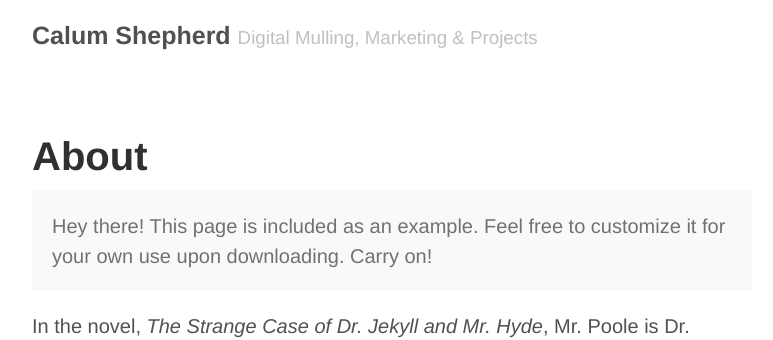
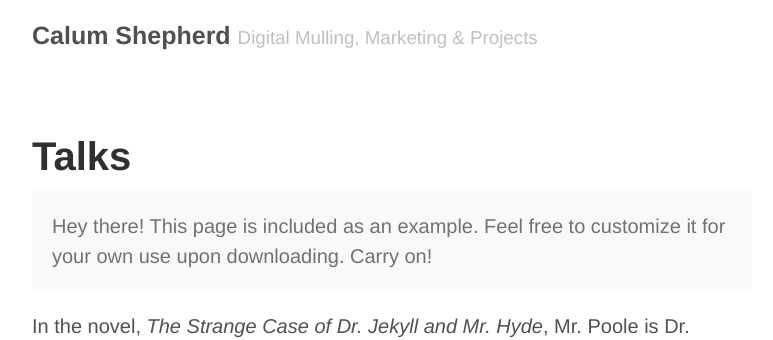
Before and after one commit to calcode/calcode.github.io, a Jekyll site: the page built from talks.md, in a window 1280 px wide. Shown: the top 340 px of the page, without its empty margins (248-1021 px from the left). Built offline with Jekyll 4.4.1, drawn with Linux system fonts in a browser that asks for light colours; Markdown is read by kramdown in place of the engine named in the settings.

```diff
--- a/_config.yml
+++ b/_config.yml
@@ -23,6 +23,6 @@ github:
 
 # Menu
 pages_list:
-about: '/about'
+about: '/talks'
 archive: '/archive'
 feed: '/atom.xml'
--- a/_includes/head.html
+++ b/_includes/head.html
@@ -4,7 +4,9 @@
 
   <!-- Enable responsiveness on mobile devices-->
   <meta name="viewport" content="width=device-width, initial-scale=1.0, maximum-scale=1">
-
+  <!-- gwt & bing meta tags-->
+  <meta name="google-site-verification" content="SMnd4ehS_XWss8K4DguN1wLV4u8wJ__xFq2DPG7MQJU" />
+  <meta name="msvalidate.01" content="B42466CF4856E374C7CB3C87E0131537" />
   <title>
     {% if page.title == "Home" %}
       {{ site.title }} &middot; {{ site.tagline }}
--- a/about.md
+++ b/talks.md
@@ -1,6 +1,6 @@
 ---
 layout: page
-title: About
+title: Talks
 ---
 
 <p class="message">
```
Also changed, not shown: _posts/2012-01-03-local-seo-for-stores.md (+1 -0 lines), _posts/2014-09-15-hello-jekyll.md (+1 -0 lines), favicon.ico (deleted).
